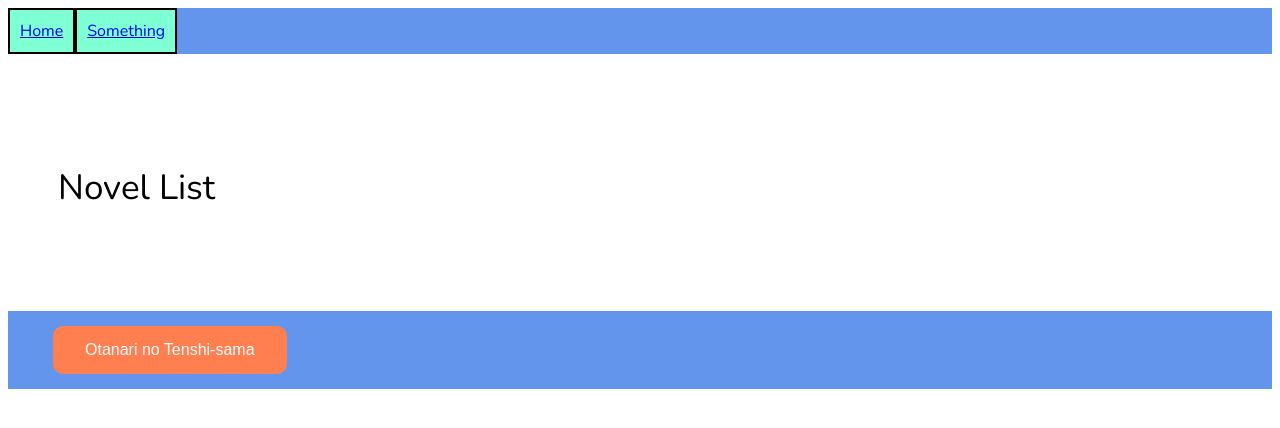
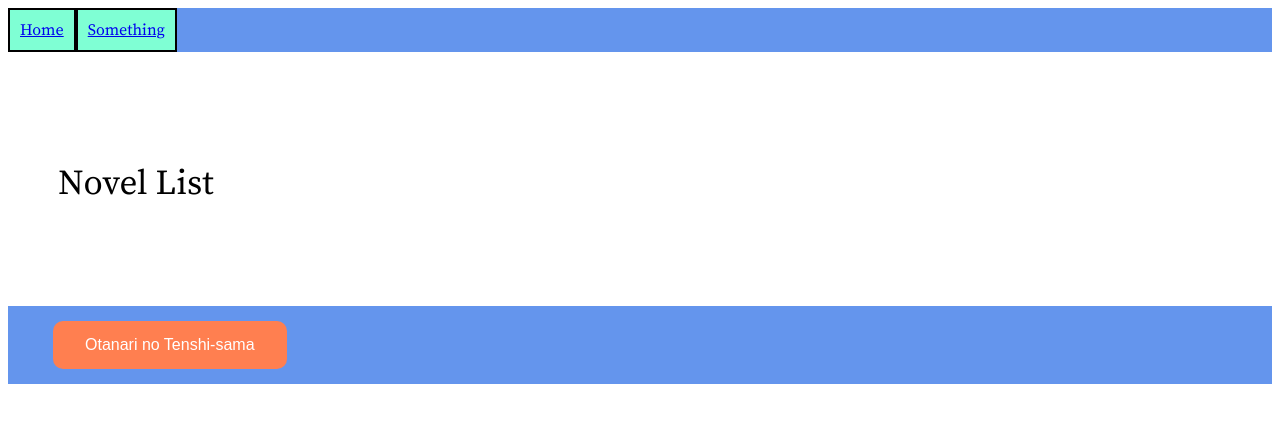
Before and after one commit to maestro194/NovelSpace, a plain HTML site: page index.html in a window 1280 px wide. Drawn offline with nearby package versions, Linux system fonts and the light colour scheme.

Commit message:
css link update

```diff
--- a/index.html
+++ b/index.html
@@ -3,8 +3,7 @@
 <head>
   <meta charset="utf-8" />
   <meta name="viewport" content="width=device-width, initial-scale=1" />
-  <link rel="stylesheet" href="../../../style.css"/> <!--local-->
-  <link rel="stylesheet" href="https://maestro194.github.io/NovelSpace/style.css"/> <!--online-->
+  <link rel="stylesheet" href="style.css"/>
   <script src="script.js"></script>
   <title>Novel Space</title>
 </head>
--- a/style.css
+++ b/style.css
@@ -1,8 +1,19 @@
 @import url('https://fonts.googleapis.com/css?family=Nunito');
+@font-face {
+  font-family: 'Source Serif Pro';
+  src: url(fonts/source-serif-pro.bold.ttf) format('truetype');
+  font-weight: 600;
+  font-style: normal;
+}
+@font-face {
+  font-family: 'Source Serif Pro';
+  src: url(fonts/source-serif-pro.regular.ttf) format('truetype');
+  font-weight: normal;
+  font-style: normal;
+}
 
 body{
-  /*font-family: 'JetBrains Mono';*/
-  font-family: 'Nunito';
+  font-family: 'Source Serif Pro', 'Nunito';
 }
 
 /*----------------------------*/
```
Also changed, not shown: Otonari_No_Tenshi_sama/chapter/215/index.html (+0 -1 lines), Otonari_No_Tenshi_sama/index.html (+1 -2 lines), fonts/source-serif-pro.bold.ttf (added), fonts/source-serif-pro.regular.ttf (added).
